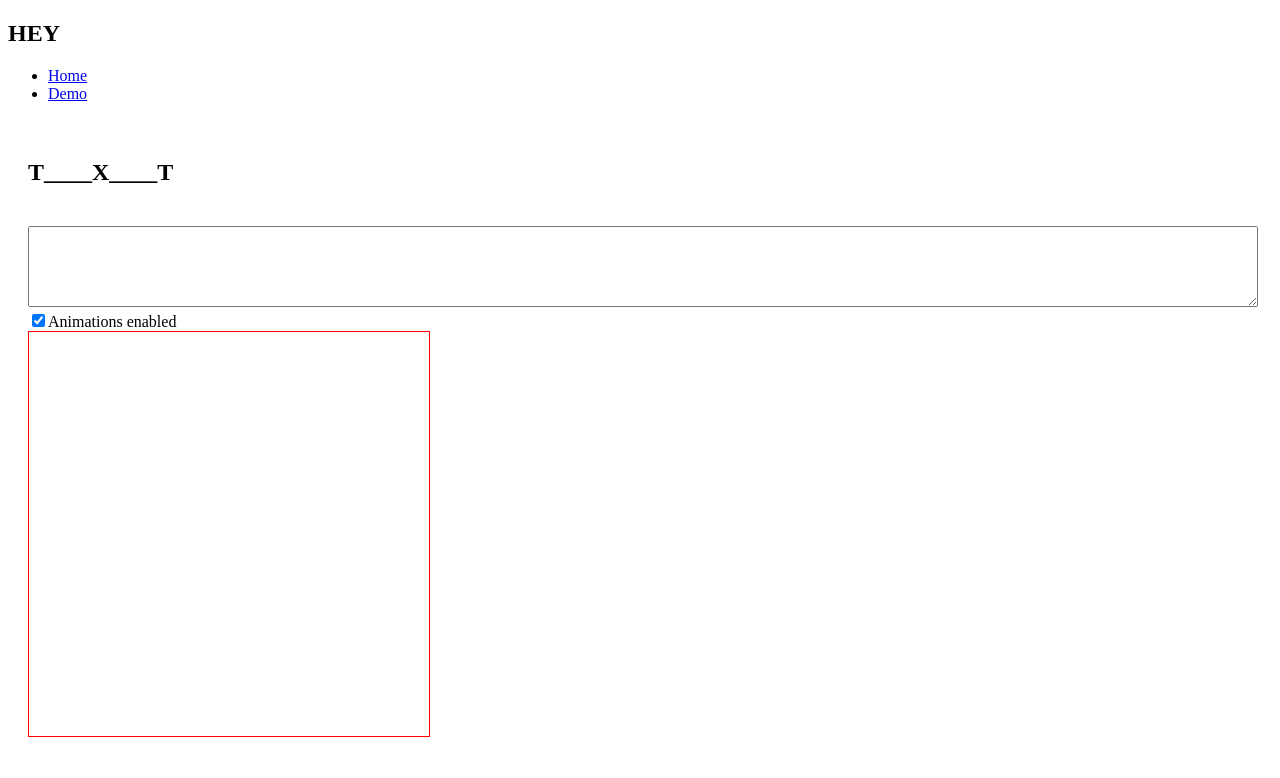
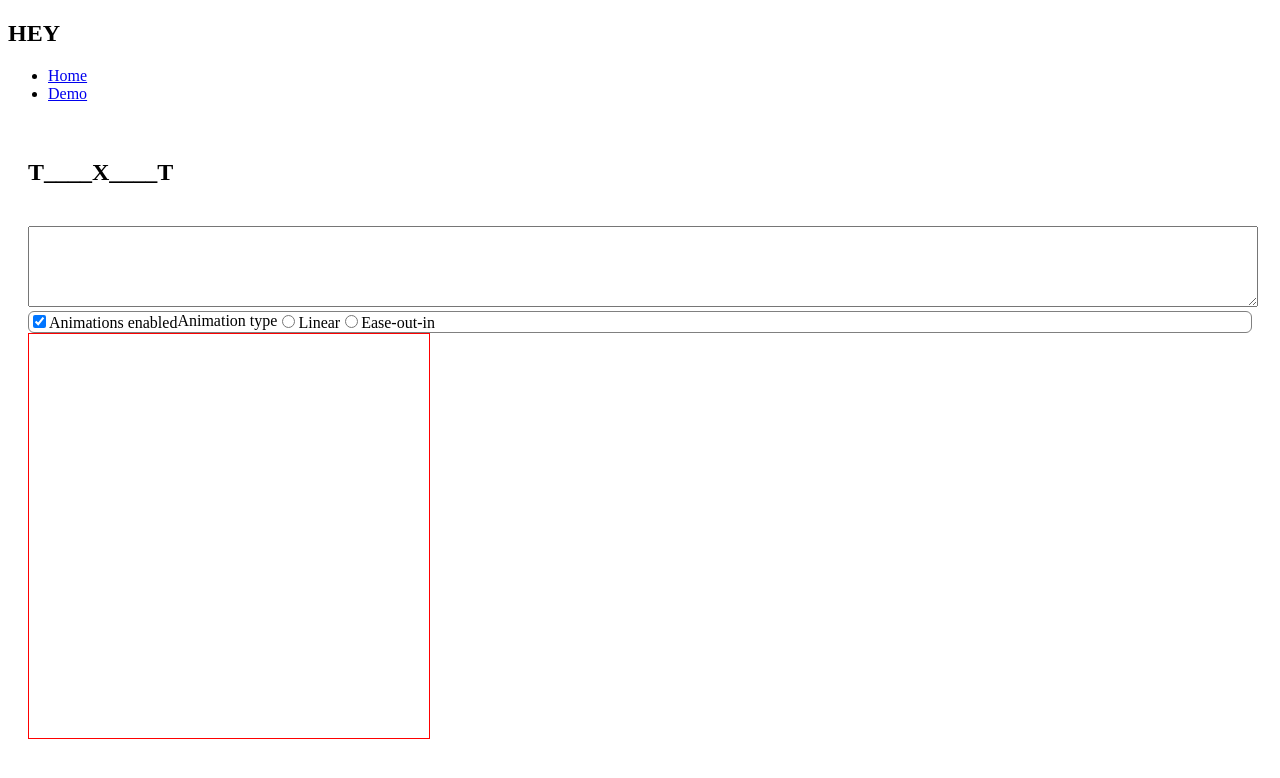
Before and after one commit to evad1n/cipher, a Next.js app: page / in a window 1280 px wide. Shown: the top 778 px of the page. Built offline with nearby package versions, Linux system fonts and the light colour scheme.

Commit message:
fixy workflowy

```diff
--- a/src/components/AnimationGroupDemo.tsx
+++ b/src/components/AnimationGroupDemo.tsx
@@ -116,7 +116,7 @@ class Demo {
   update(ctx: CanvasRenderingContext2D | null, progress: number) {
     if (ctx) {
       if (!this.animationGroup) {
-        this.animationGroup = new AnimationGroup(Demo.parts(ctx));
+        this.animationGroup = new AnimationGroup(Demo.parts(ctx), 'lerp');
       }
       ctx.clearRect(0, 0, 800, 400);
       this.animationGroup.update(progress);
--- a/src/components/Translator.tsx
+++ b/src/components/Translator.tsx
@@ -37,6 +37,7 @@ export const Translator = () => {
           width: '100%',
         }}
       ></textarea>
+      <div className="translator-controls">
         <label>
           <input
             type="checkbox"
@@ -45,6 +46,18 @@ export const Translator = () => {
           />
           Animations enabled
         </label>
+        <div className="radio-input">
+          Animation type
+          <label>
+            <input type="radio" name="animation-type" value="lerp" />
+            Linear
+          </label>
+          <label>
+            <input type="radio" name="animation-type" value="slerp" />
+            Ease-out-in
+          </label>
+        </div>
+      </div>
       <div id={ID} className="cipher-stream"></div>
     </div>
   );
--- a/src/scripts/AnimationGroup.ts
+++ b/src/scripts/AnimationGroup.ts
@@ -1,4 +1,4 @@
-import { lerp } from './utils';
+import { lerp, slerp } from './utils';
 
 /** A number between 0 and 1 */
 export type Progress = number;
@@ -15,6 +15,13 @@ type FullAnimation = AnimationPart & {
   end: Progress;
 };
 
+const ANIMATION_TYPES = {
+  lerp: lerp,
+  slerp: slerp,
+} as const;
+
+export type AnimationType = keyof typeof ANIMATION_TYPES;
+
 /**
  * Composes discrete animations seamlessly.
  *
@@ -23,13 +30,15 @@ type FullAnimation = AnimationPart & {
 export class AnimationGroup {
   private parts: FullAnimation[];
 
-  constructor(parts: AnimationPart[]) {
+  constructor(parts: AnimationPart[], animationType: AnimationType) {
     const totalWeight = parts.reduce((a, p) => a + p.weight, 0);
+
+    const animateFn = ANIMATION_TYPES[animationType];
 
     let currentWeight = 0;
     this.parts = parts.map(p => {
-      const start = lerp(0, 1, currentWeight / totalWeight);
-      const end = lerp(0, 1, (currentWeight + p.weight) / totalWeight);
+      const start = animateFn(0, 1, currentWeight / totalWeight);
+      const end = animateFn(0, 1, (currentWeight + p.weight) / totalWeight);
 
       currentWeight += p.weight;
 
--- a/src/scripts/Cipher.ts
+++ b/src/scripts/Cipher.ts
@@ -1,5 +1,5 @@
 import { Angle } from './Angle';
-import { AnimationGroup, AnimationPart } from './AnimationGroup';
+import { AnimationGroup, AnimationPart, AnimationType } from './AnimationGroup';
 import { Point } from './Point';
 import {
   convertCharToAngle,
@@ -42,6 +42,7 @@ export type CipherOptions = {
    * @default 20
    * */
   gap: number;
+  animationType: AnimationType;
 };
 
 export type CipherProps = {
@@ -74,6 +75,7 @@ export class Cipher {
       animationsEnabled: true,
       radius: 50,
       gap: 20,
+      animationType: 'lerp',
       ...options,
     };
   }
@@ -460,7 +462,10 @@ export class Cipher {
       })
     );
 
-    this.currentAnimationGroup = new AnimationGroup(parts);
+    this.currentAnimationGroup = new AnimationGroup(
+      parts,
+      this.options.animationType
+    );
   }
 
   /** When we connect the last arc, we need to find the closest concentric circle and draw to there */
--- a/src/scripts/CipherStream.ts
+++ b/src/scripts/CipherStream.ts
@@ -29,6 +29,7 @@ export class CipherStream {
       animationsEnabled: true,
       radius: 50,
       gap: 20,
+      animationType: 'lerp',
       ...options,
     };
   }
--- a/src/styles/global.css
+++ b/src/styles/global.css
@@ -18,3 +18,13 @@ main {
 #animation-group-canvas {
   border: 1px solid green;
 }
+
+.translator-controls {
+  display: flex;
+  border: 1px solid grey;
+  border-radius: 6px;
+}
+
+.radio-input {
+  display: flex;
+}
```
Lines whose indentation alone changed are shown as unchanged.
